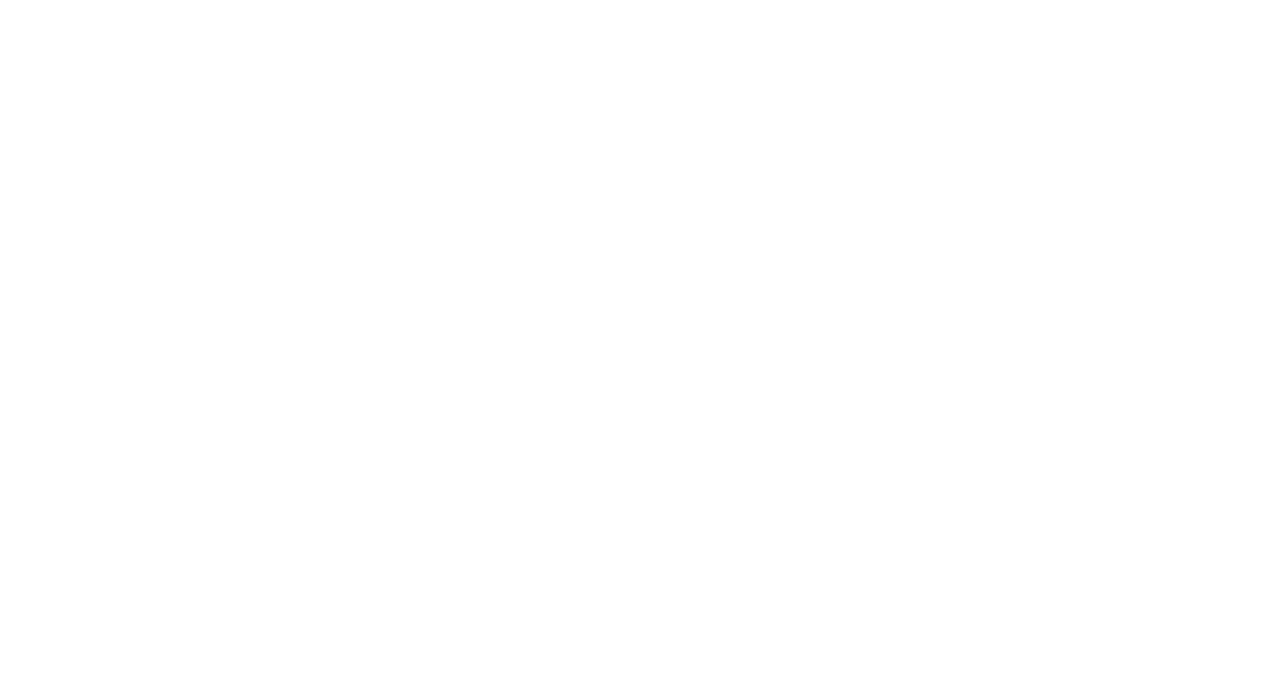
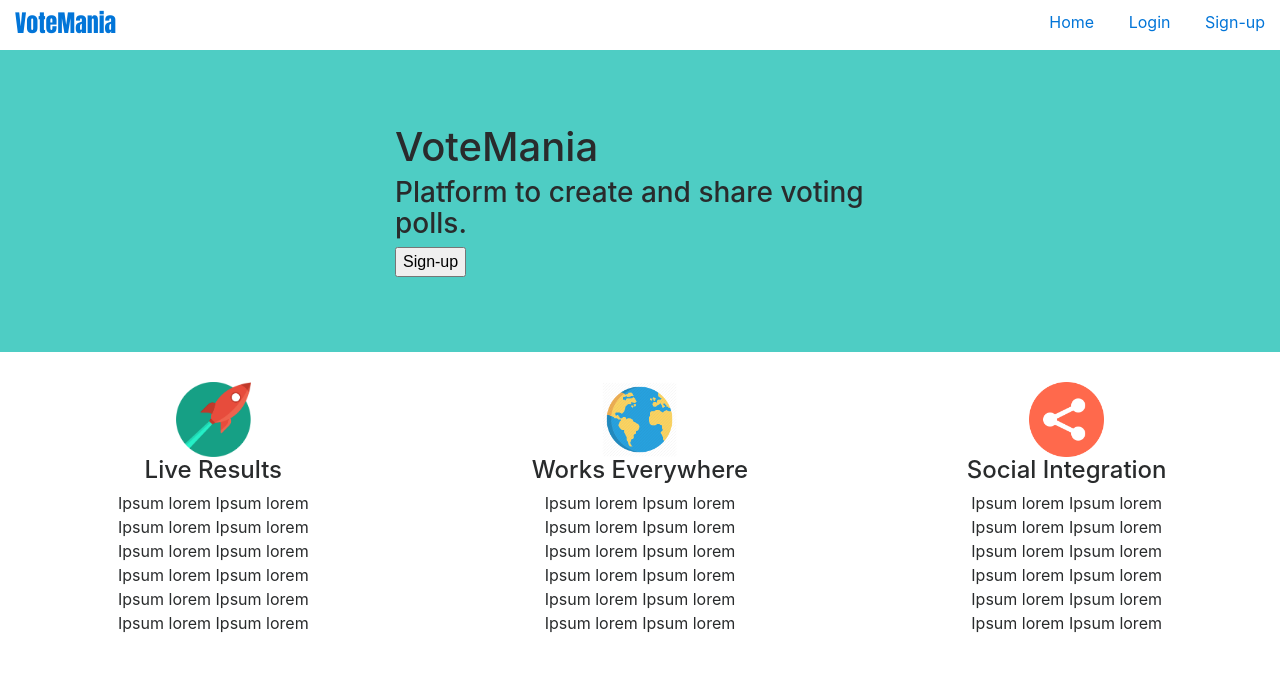
Before and after one commit to danielknguyen/Build-a-Voting-App, a website: page views/template.html in a window 1280 px wide. Drawn offline with nearby package versions, Linux system fonts and the light colour scheme; files that its build step writes are made by us from their sources.

Commit message:
added template for all html docs

```diff
--- a/views/template.html
+++ b/views/template.html
@@ -3,12 +3,65 @@
   <head>
     <meta charset="utf-8">
     <meta name="viewport" content="width=device-width, initial-scale=1">
+    <link rel="stylesheet" href="/styles/styles.css">
+    <link rel="stylesheet" href="https://maxcdn.bootstrapcdn.com/bootstrap/4.0.0-alpha.6/css/bootstrap.min.css" integrity="sha384-rwoIResjU2yc3z8GV/NPeZWAv56rSmLldC3R/AZzGRnGxQQKnKkoFVhFQhNUwEyJ" crossorigin="anonymous">
+    <link rel="stylesheet" href="https://cdnjs.cloudflare.com/ajax/libs/font-awesome/4.7.0/css/font-awesome.min.css">
+    <link href="https://fonts.googleapis.com/css?family=Anton" rel="stylesheet">
+    <script src="https://ajax.googleapis.com/ajax/libs/jquery/3.3.1/jquery.min.js"></script>
+    <script type="text/javascript" src="/scripts/client.js"></script>
+
     <title></title>
+
     {% block header %}
       <!-- This is the default content -->
     {% endblock %}
   </head>
   <body>
+    <!-- navigation bar -->
+    <div class="navigation">
+      <div class="navigation-logo">
+        <a class="navbar-brand-span-title" href="#">VoteMania</a>
+      </div>
+      <div class="navigation-links">
+        <ul>
+          <li>
+            <a href="#">Home</a>
+          </li>
+          <li>
+            <a href="#">Login</a>
+          </li>
+          <li>
+            <a href="#">Sign-up</a>
+          </li>
+        </ul>
+      </div>
+    </div>
+    <!-- front page banner -->
+    <div class="front-page-cover">
+      <div class="front-page-cover-banner">
+        <h1>VoteMania</h1>
+        <h3>Platform to create and share voting polls.</h3>
+        <button type="button" name="sign-up">Sign-up</button>
+      </div>
+    </div>
+    <!-- info column -->
+    <div class="info-row">
+      <div class="info-row-column">
+        <img class="info-row-column-img" src="/assets/images/start.png" alt="start.png">
+        <h4>Live Results</h4>
+        <p>Ipsum lorem Ipsum lorem Ipsum lorem Ipsum lorem Ipsum lorem Ipsum lorem Ipsum lorem Ipsum lorem Ipsum lorem Ipsum lorem Ipsum lorem Ipsum lorem</p>
+      </div>
+      <div class="info-row-column">
+        <img class="info-row-column-img" src="/assets/images/Earth-512.png" alt="start.png">
+        <h4>Works Everywhere</h4>
+        <p>Ipsum lorem Ipsum lorem Ipsum lorem Ipsum lorem Ipsum lorem Ipsum lorem Ipsum lorem Ipsum lorem Ipsum lorem Ipsum lorem Ipsum lorem Ipsum lorem</p>
+      </div>
+      <div class="info-row-column">
+        <img class="info-row-column-img" src="/assets/images/share-flat.png" alt="start.png">
+        <h4>Social Integration</h4>
+        <p>Ipsum lorem Ipsum lorem Ipsum lorem Ipsum lorem Ipsum lorem Ipsum lorem Ipsum lorem Ipsum lorem Ipsum lorem Ipsum lorem Ipsum lorem Ipsum lorem</p>
+      </div>
+    </div>
 
     {% block content %}
       <!-- This is more content -->
```
